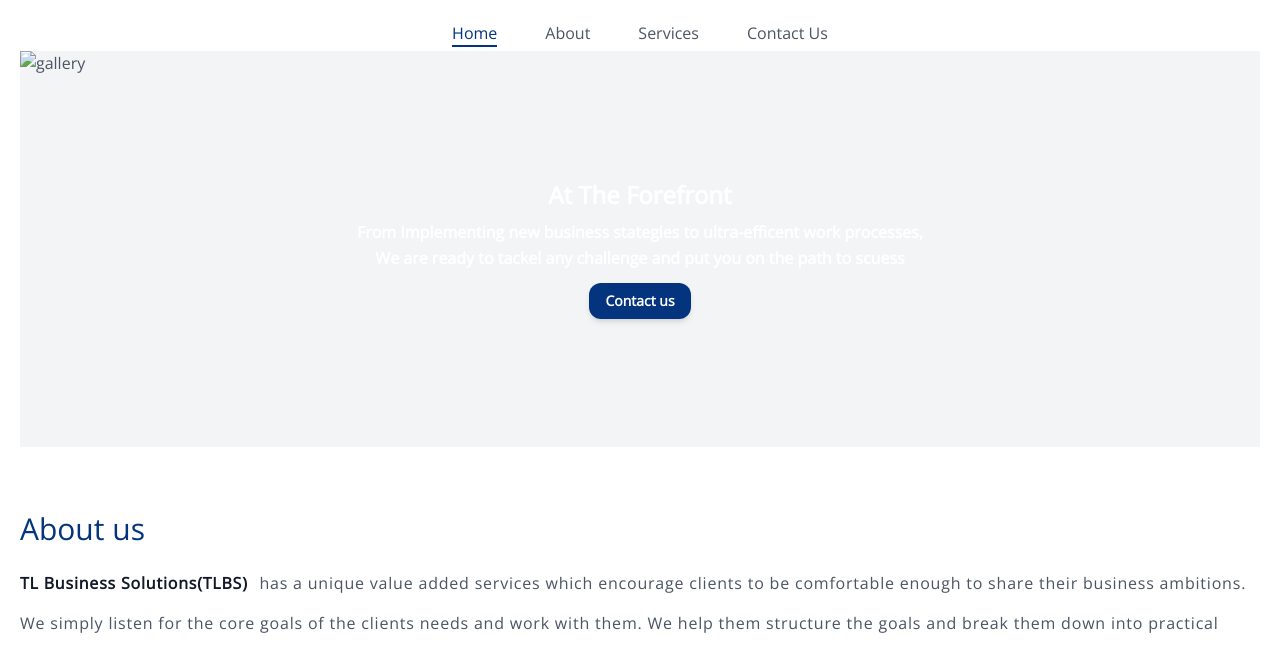
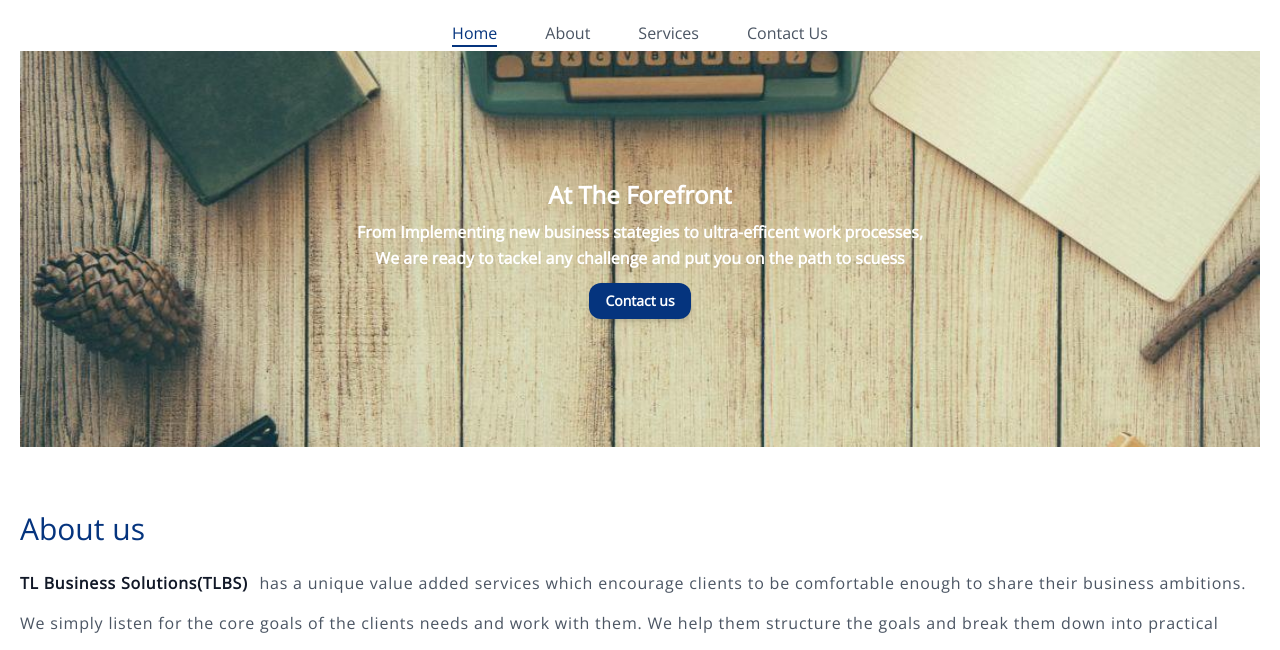
Before and after one commit to teyouale/TL-BUSINESS-SOLUTIONS, a plain HTML site: page index.html in a window 1280 px wide. Shown: the part 150-800 px from the top of the page. Drawn offline with nearby package versions, Linux system fonts and the light colour scheme; the site is published under a folder, as on GitHub Pages, so addresses that start at the root find nothing.

Commit message:
Fixing Image Routes

```diff
--- a/index.html
+++ b/index.html
@@ -65,7 +65,7 @@
             <div class="lg:w-full mx-auto">
                 <div class="flex flex-wrap w-full bg-gray-100 py-32 px-10 relative mb-4">
                     <img alt="gallery" class="w-full object-cover h-full object-center block  absolute inset-0"
-                        src="/heroimage.jpg" />
+                        src="./heroimage.jpg" />
                     <div class="text-center relative z-10 w-full font-extrabold">
                         <h2 class="text-2xl text-white title-font mb-2 capitalize">At the Forefront
                         </h2>
```
